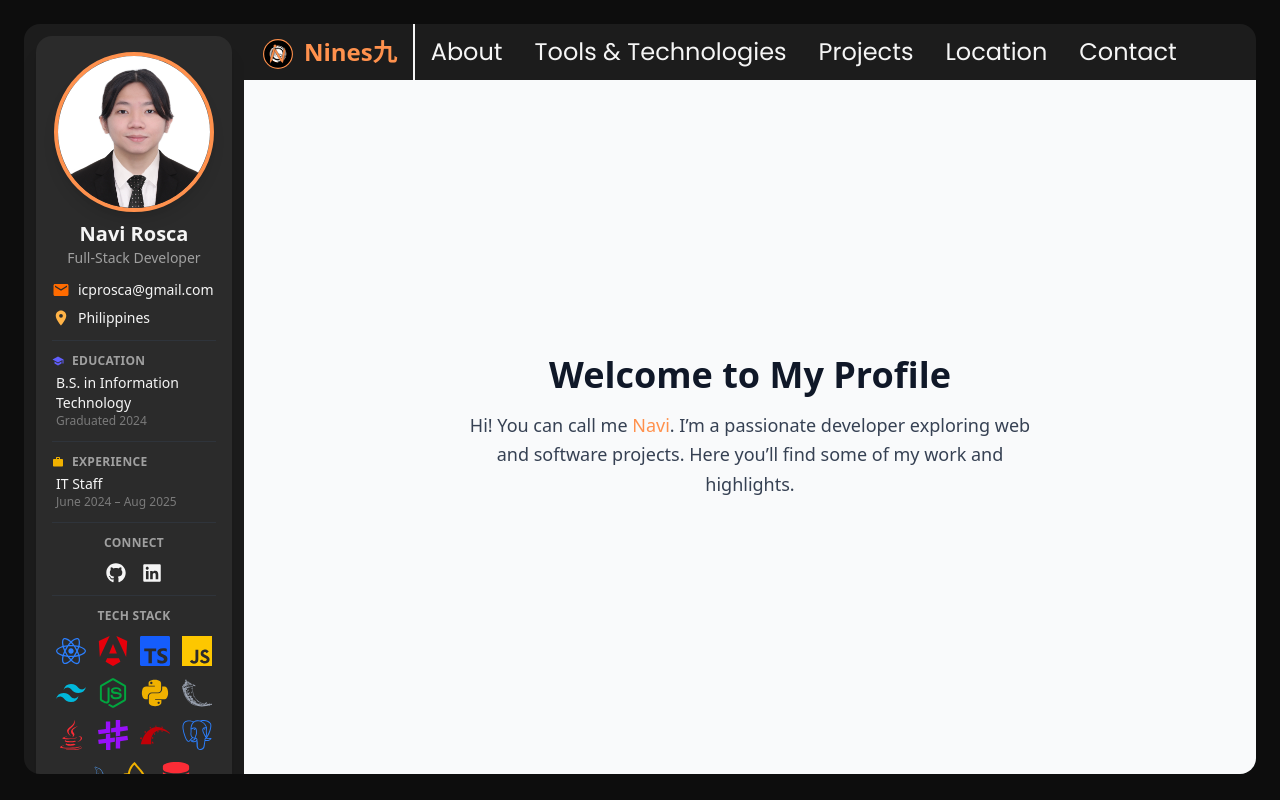
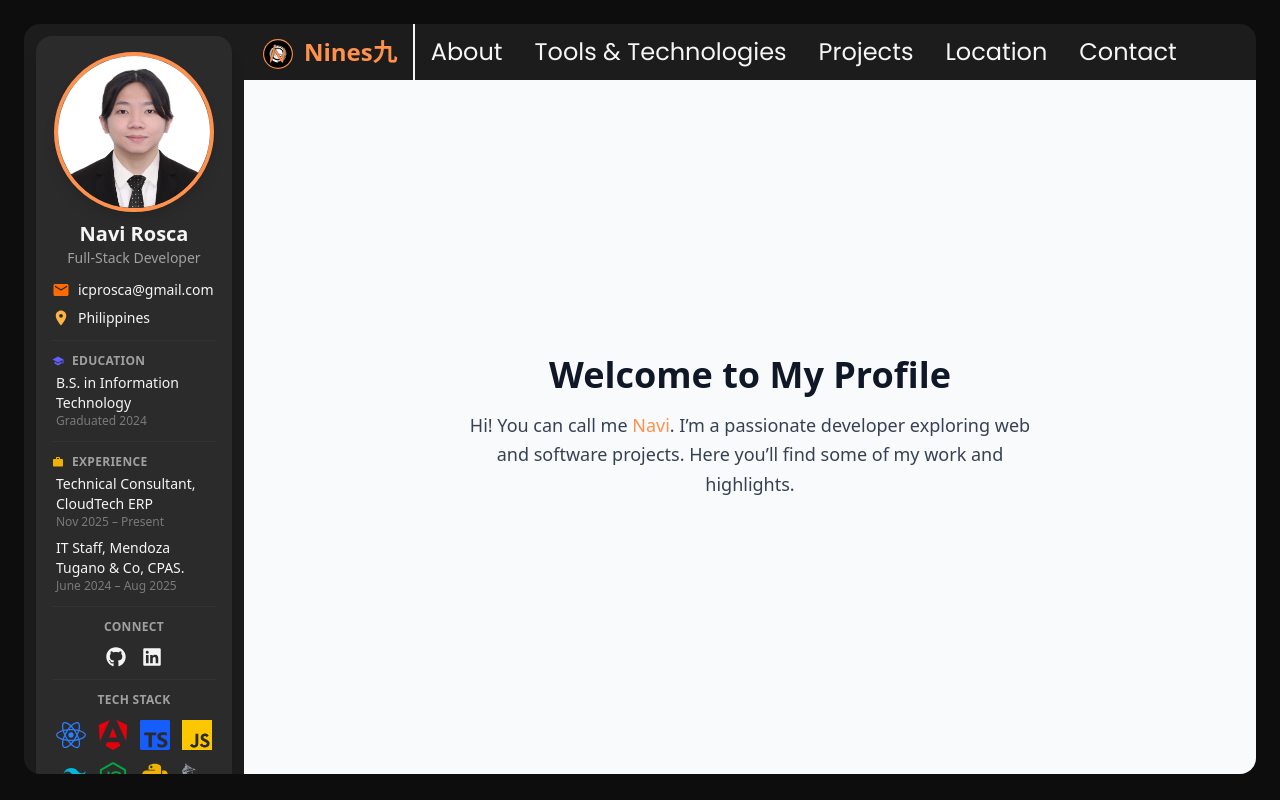
Before and after one commit to Nines-kyu/Interactive-CV, a React (Vite) app: page / in a window 1280 px wide. Built offline with nearby package versions, Linux system fonts and the light colour scheme.

Commit message:
Update experience section in ProfileSideBar component with new roles and dates

```diff
--- a/src/Components/ProfileSideBar/ProfileSideBar.tsx
+++ b/src/Components/ProfileSideBar/ProfileSideBar.tsx
@@ -68,7 +68,9 @@ const ProfileSideBar: React.FC = () => {
         <h3 className="uppercase text-[10px] sm:text-xs tracking-wide font-semibold text-steelGray flex items-center gap-2 mb-1">
           <MdWork className="text-yellow-500" /> Experience
         </h3>
-        <p className="pl-1">IT Staff</p>
+        <p className="pl-1">Technical Consultant, CloudTech ERP</p>
+        <p className="text-[10px] sm:text-xs pl-1 text-[#7A7A7A] mb-2">Nov 2025 – Present</p>
+        <p className="pl-1">IT Staff, Mendoza Tugano & Co, CPAS.</p>
         <p className="text-[10px] sm:text-xs pl-1 text-[#7A7A7A]">June 2024 – Aug 2025</p>
       </div>
 
```
